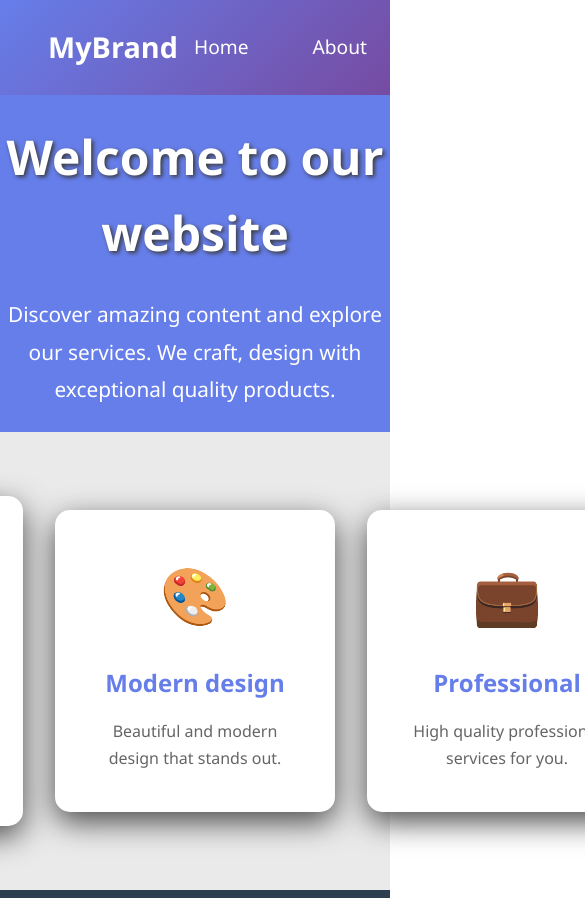
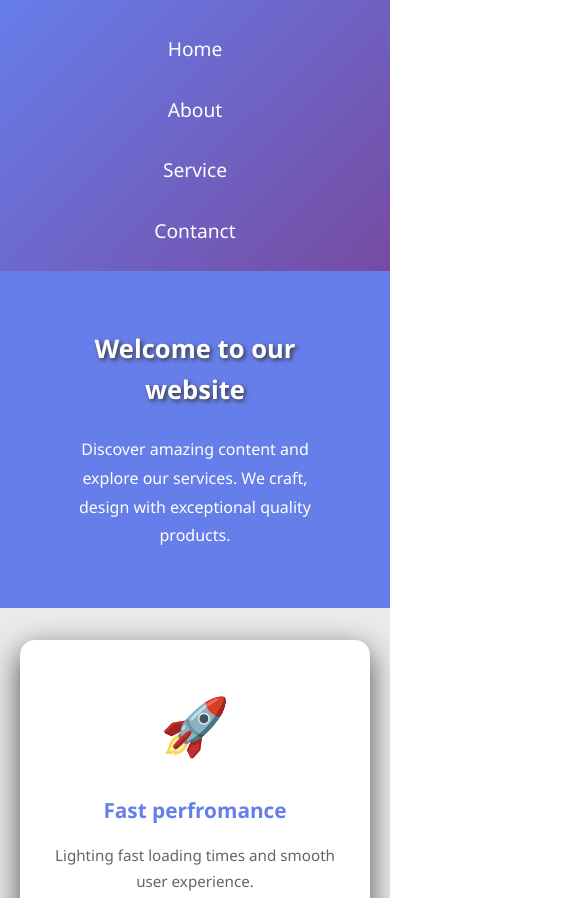
Before and after one commit to aleks-123/css-2025-26, a plain HTML site: page c3/index.html in a window 390 px wide. Shown: the top 898 px of the page, 585 px wide, since content can reach past the window. Drawn offline with Linux system fonts and the light colour scheme.

Commit message:
Add HTML and CSS files for About, Contact, and Service pages; update navigation links and improve responsiveness

```diff
--- /dev/null
+++ b/c3/about.css
@@ -0,0 +1,53 @@
+* {
+  margin: 0;
+  padding: 0;
+  box-sizing: border-box;
+}
+
+body {
+  font-family: "Segoe UI", Tahoma, Geneva, Verdana, sans-serif;
+  line-height: 1.6;
+  color: #333;
+}
+
+.navigation {
+  background: linear-gradient(135deg, #667eea 0%, #764ba2 100%);
+  display: flex;
+  padding: 1.5rem 3rem;
+  justify-content: space-between;
+  align-items: center;
+}
+
+.logo h2 {
+  color: white;
+  font-size: 1.8rem;
+  font-weight: bold;
+}
+
+.nav-links {
+  display: flex;
+  gap: 2rem;
+  align-items: center;
+}
+
+.nav-links a {
+  color: white;
+  text-decoration: none;
+  font-weight: 500;
+  font-size: 1.2rem;
+  padding: 0.5rem 1rem;
+  border-radius: 6px;
+  transition: all 0.3s ease;
+}
+
+.nav-links a:hover {
+  background-color: #ffffff;
+  color: black;
+  transform: translateY(-2px);
+  box-shadow: 0 4px 10px black;
+}
+
+.nav-links a:active {
+  transform: translateY(2px);
+  box-shadow: 0 1px 3px black;
+}
--- /dev/null
+++ b/c3/about.html
@@ -0,0 +1,23 @@
+<!DOCTYPE html>
+<html lang="en">
+  <head>
+    <meta charset="UTF-8" />
+    <meta name="viewport" content="width=device-width, initial-scale=1.0" />
+    <link rel="stylesheet" href="about.css" />
+    <title>Document</title>
+  </head>
+  <body>
+    <nav class="navigation">
+      <div class="logo">
+        <h2>MyBrand</h2>
+      </div>
+      <div class="nav-links">
+        <a href="index.html">Home</a>
+        <a href="about.html">About</a>
+        <a href="service.html">Service</a>
+        <a href="contact.html">Contact</a>
+      </div>
+    </nav>
+    <h1>About</h1>
+  </body>
+</html>
--- /dev/null
+++ b/c3/contact.css
@@ -0,0 +1,53 @@
+* {
+  margin: 0;
+  padding: 0;
+  box-sizing: border-box;
+}
+
+body {
+  font-family: "Segoe UI", Tahoma, Geneva, Verdana, sans-serif;
+  line-height: 1.6;
+  color: #333;
+}
+
+.navigation {
+  background: linear-gradient(135deg, #667eea 0%, #764ba2 100%);
+  display: flex;
+  padding: 1.5rem 3rem;
+  justify-content: space-between;
+  align-items: center;
+}
+
+.logo h2 {
+  color: white;
+  font-size: 1.8rem;
+  font-weight: bold;
+}
+
+.nav-links {
+  display: flex;
+  gap: 2rem;
+  align-items: center;
+}
+
+.nav-links a {
+  color: white;
+  text-decoration: none;
+  font-weight: 500;
+  font-size: 1.2rem;
+  padding: 0.5rem 1rem;
+  border-radius: 6px;
+  transition: all 0.3s ease;
+}
+
+.nav-links a:hover {
+  background-color: #ffffff;
+  color: black;
+  transform: translateY(-2px);
+  box-shadow: 0 4px 10px black;
+}
+
+.nav-links a:active {
+  transform: translateY(2px);
+  box-shadow: 0 1px 3px black;
+}
--- a/c3/index.html
+++ b/c3/index.html
@@ -13,10 +13,10 @@
         <h2>MyBrand</h2>
       </div>
       <div class="nav-links">
-        <a href="#home">Home</a>
-        <a href="#about">About</a>
-        <a href="#service">Service</a>
-        <a href="#contanct">Contanct</a>
+        <a href="index.html">Home</a>
+        <a href="about.html">About</a>
+        <a href="service.html">Service</a>
+        <a href="contanct.html">Contanct</a>
       </div>
     </nav>
     <!-- Main Section  -->
--- /dev/null
+++ b/c3/service.css
@@ -0,0 +1,53 @@
+* {
+  margin: 0;
+  padding: 0;
+  box-sizing: border-box;
+}
+
+body {
+  font-family: "Segoe UI", Tahoma, Geneva, Verdana, sans-serif;
+  line-height: 1.6;
+  color: #333;
+}
+
+.navigation {
+  background: linear-gradient(135deg, #667eea 0%, #764ba2 100%);
+  display: flex;
+  padding: 1.5rem 3rem;
+  justify-content: space-between;
+  align-items: center;
+}
+
+.logo h2 {
+  color: white;
+  font-size: 1.8rem;
+  font-weight: bold;
+}
+
+.nav-links {
+  display: flex;
+  gap: 2rem;
+  align-items: center;
+}
+
+.nav-links a {
+  color: white;
+  text-decoration: none;
+  font-weight: 500;
+  font-size: 1.2rem;
+  padding: 0.5rem 1rem;
+  border-radius: 6px;
+  transition: all 0.3s ease;
+}
+
+.nav-links a:hover {
+  background-color: #ffffff;
+  color: black;
+  transform: translateY(-2px);
+  box-shadow: 0 4px 10px black;
+}
+
+.nav-links a:active {
+  transform: translateY(2px);
+  box-shadow: 0 1px 3px black;
+}
--- a/c3/style.css
+++ b/c3/style.css
@@ -97,7 +97,7 @@ body {
   align-items: center;
   text-align: center;
   flex: 1;
-  transition: all 0.3 ease;
+  transition: all 0.2s ease;
 }
 
 .card:hover {
@@ -173,3 +173,75 @@ body {
   border-top: 1px solid #1e3348;
   color: #767676;
 }
+
+@media (max-width: 768px) {
+  .navigation {
+    flex-direction: column;
+    padding: 0.8rek;
+  }
+
+  .nav-links {
+    gap: 0.7;
+  }
+
+  .main-title {
+    font-size: 2rem;
+  }
+  .main-description {
+    font-size: 1rem;
+  }
+  .main-section {
+    padding: 0rem 4rem;
+  }
+
+  .cards-container {
+    flex-direction: column;
+  }
+}
+
+@media (max-width: 480px) {
+  .navigation {
+    flex-direction: column;
+    padding: 1rem;
+    gap: 10px;
+  }
+
+  .logo h2 {
+    font-size: 1.4rem;
+    display: none;
+  }
+  .nav-links {
+    flex-direction: column;
+    gap: 0.875rem;
+  }
+
+  .main-title {
+    font-size: 1.6rem;
+  }
+  .main-description {
+    font-size: 1rem;
+  }
+  .cards-container {
+    padding: 2rem 1rem;
+  }
+
+  .card h3 {
+    font-size: 1.3rem;
+  }
+  .card p {
+    font-size: 0.95rem;
+  }
+
+  .footer {
+    padding: 2rem 1rem;
+  }
+
+  .footer-section h4 {
+    font-size: 1.1rem;
+  }
+
+  .footer-section p,
+  .footer-section a {
+    font-size: 0.9rem;
+  }
+}
```
Also changed, not shown: c3/contact.html (added, +23 -0 lines), c3/service.html (added, +23 -0 lines).
